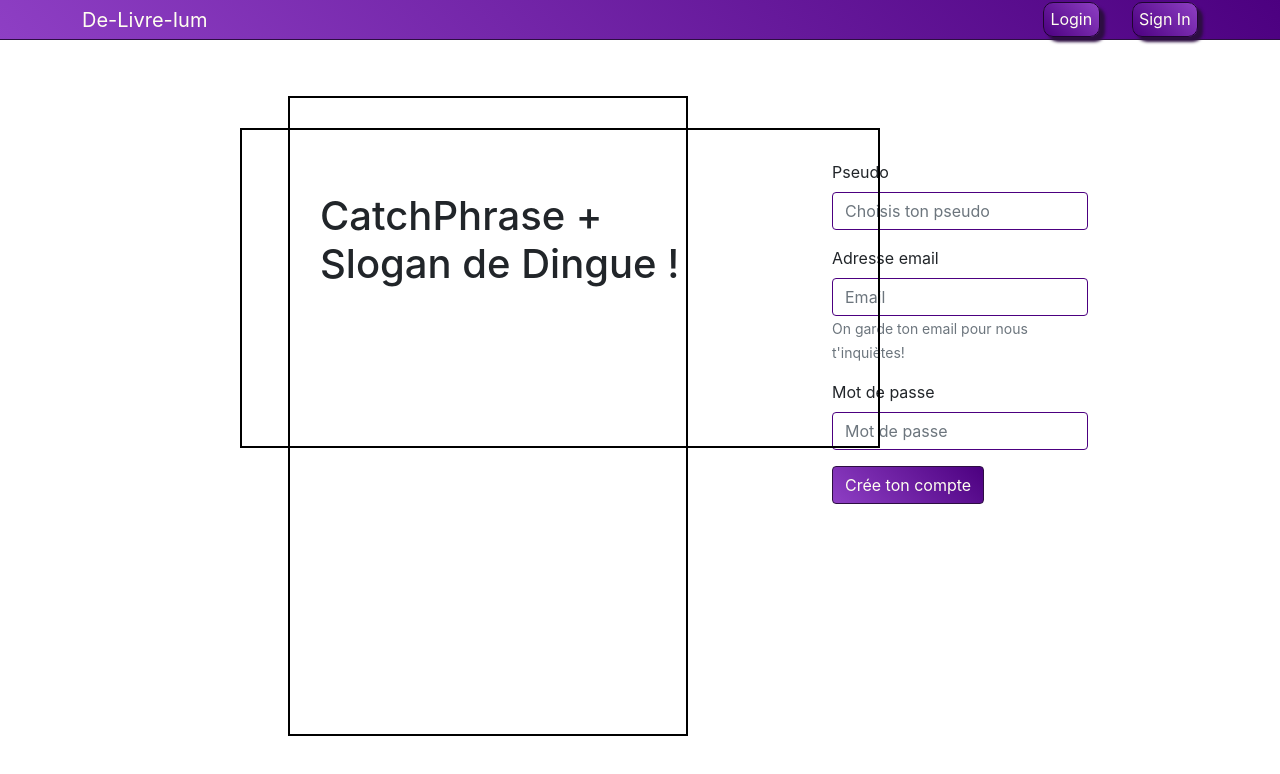
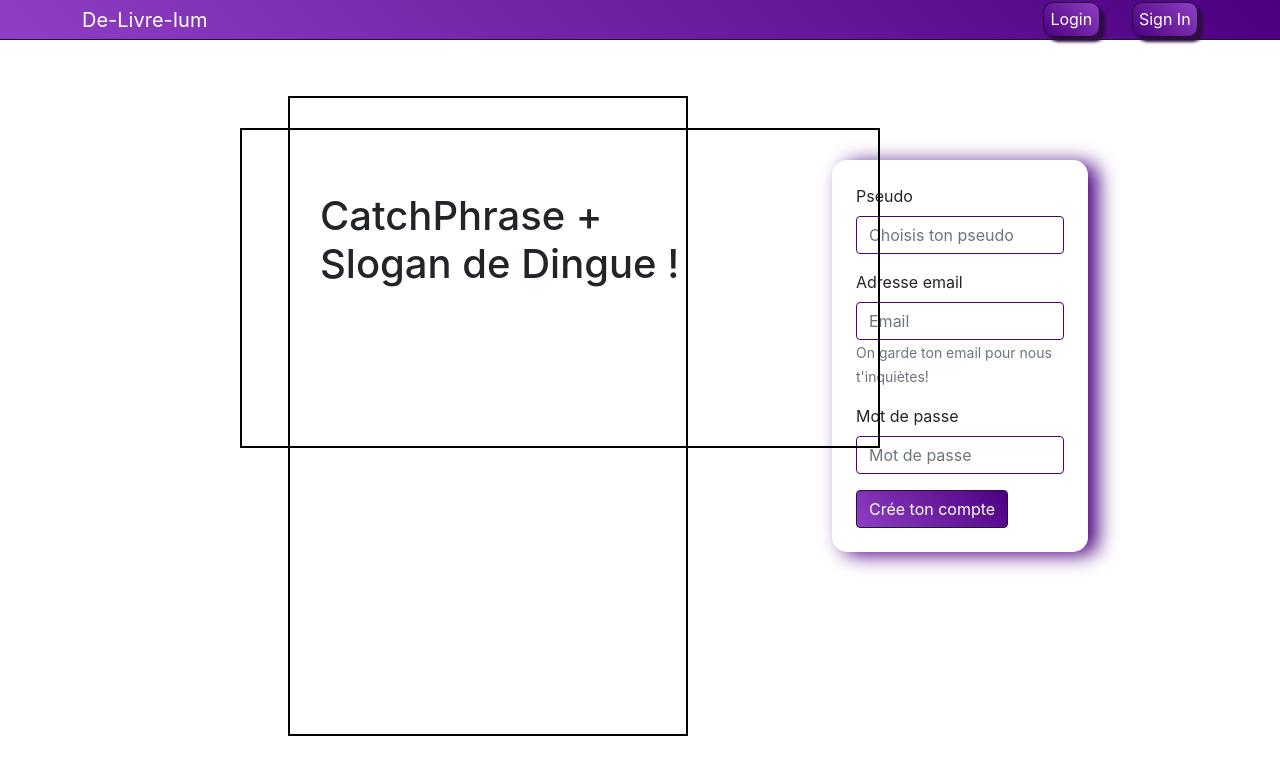
Before and after one commit to Stilgaar/Delivirum_FRONT_Jeff_Louis_2021_Projet_Bocal_Academy, a React (Create React App) app: page /Signin in a window 1280 px wide. Shown: the top 774 px of the page. Built offline with nearby package versions, Linux system fonts and the light colour scheme.

Commit message:
j'avais oublié un truc lol

```diff
--- a/src/Login/Login.css
+++ b/src/Login/Login.css
@@ -3,6 +3,9 @@
     position: absolute;
     left: 65%;
     top: 20%;
+    border-radius: 15px;
+    box-shadow: 10px 3px 20px #4c0080;
+    padding: 1.5rem;
 }
 
 .boutonLogin {
--- a/src/Signin/Signin.css
+++ b/src/Signin/Signin.css
@@ -3,6 +3,9 @@
     position: absolute;
     left: 65%;
     top: 20%;
+    border-radius: 15px;
+    box-shadow: 10px 3px 20px #4c0080;
+    padding: 1.5rem;
 }
 
 
```
